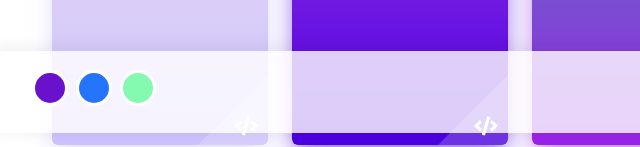
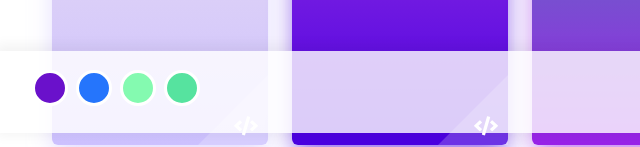
Before and after one commit to bdwardo/cascadients, a plain HTML site: page index.html in a window 1280 px wide. Shown: the part 667-814 px from the top of the page, 0-640 px from the left. Drawn offline with Linux system fonts and the light colour scheme; some packages are replaced by stand-ins of ours; a script that the page names is missing; a web font is replaced by a local one.

Commit message:
new color shortcut

```diff
--- a/css/styles.scss
+++ b/css/styles.scss
@@ -53,6 +53,10 @@ body {
 
 .aqua {
    background: #84fab0;
+}
+
+.green {
+    background: #56E39F;
 }
 
 .header {
--- a/index.html
+++ b/index.html
@@ -13,6 +13,7 @@
     <a href="#purple"><div class="color-select purple"></div></a>
     <a href="#blue"><div class="color-select blue"></div></a>
     <a href="#aqua"><div class="color-select aqua"></div></a>
+    <a href="#green"><div class="color-select green"></div></a>
   </div>
 
   <div class="header">
```
Also changed, not shown: css/styles.css.
